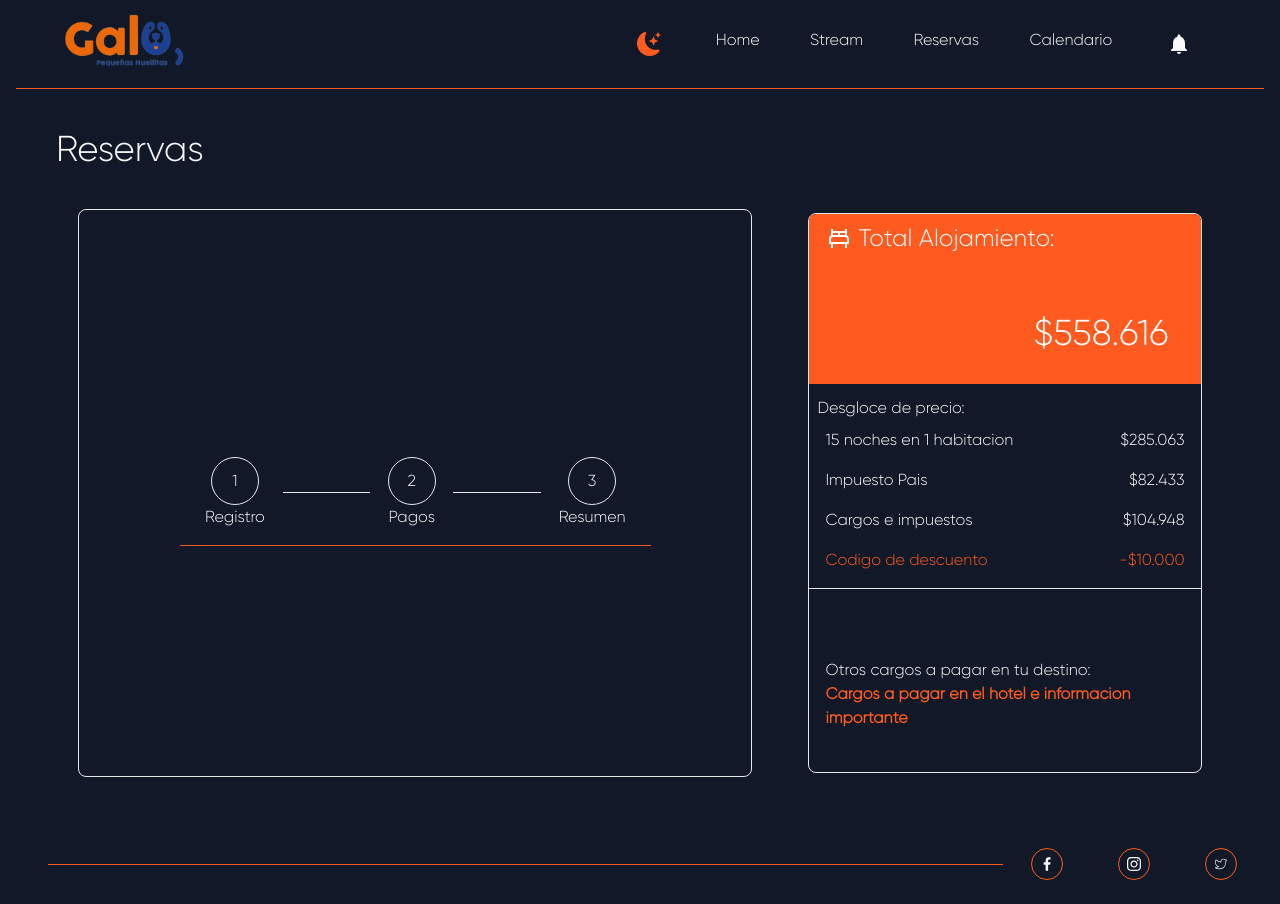
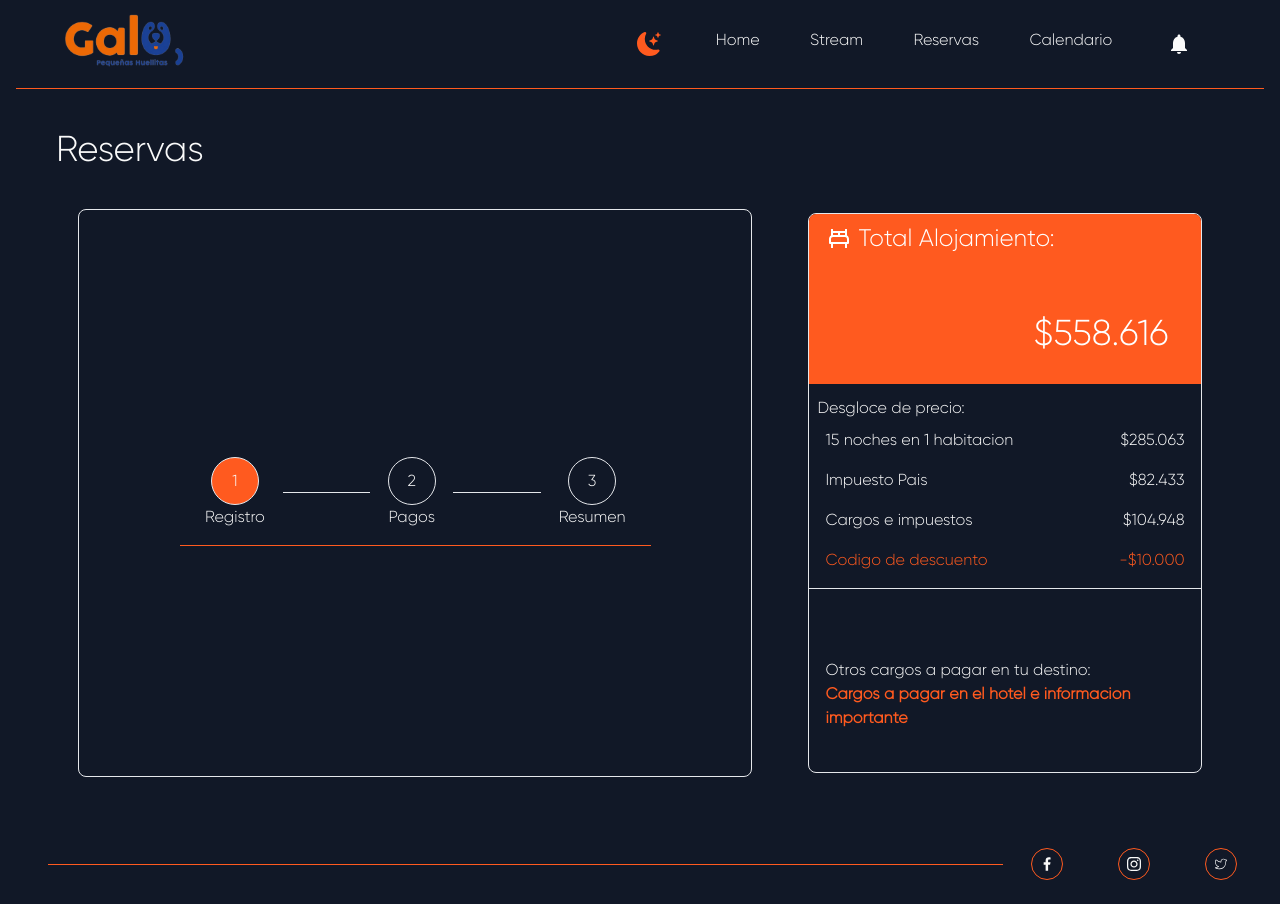
Before and after one commit to NahuelCempellin/Pet-Hotel-Galu, a React (Vite) app: page /reservas in a window 1280 px wide. Built offline with nearby package versions, Linux system fonts and the light colour scheme.

Commit message:
stepers agregados

```diff
--- a/src/components/PasosDePago/pasosDePago.jsx
+++ b/src/components/PasosDePago/pasosDePago.jsx
@@ -8,17 +8,17 @@ export default function PasosDePago(){
         <div className={`${theme? "text-blue-900" : "text-zinc-50"} border rounded-lg w-[60%] h-[71vh] flex flex-col items-center justify-center`}>
             <div className="w-[70%] flex items-center justify-around p-4 border-b border-orange-500">
             <div className="flex flex-col items-center">
-            <div className="border w-[3rem] h-[3rem] flex items-center justify-center rounded-full">1</div>
+            <div className="border w-[3rem] h-[3rem] flex items-center justify-center rounded-full bg-orange-500">1</div>
             <p>Registro</p>
             </div>
              <hr className="w-[20%]"/>
             <div className="flex flex-col items-center">
-            <div className="border w-[3rem] h-[3rem] flex items-center justify-center rounded-full">2</div>
+            <div className="border w-[3rem] h-[3rem] flex items-center justify-center rounded-full hover:bg-orange-500">2</div>
             <p>Pagos</p>
             </div>
             <hr className="w-[20%]"/>
             <div className="flex flex-col items-center">
-            <div className="border w-[3rem] h-[3rem] flex items-center justify-center rounded-full">3</div>
+            <div className="border w-[3rem] h-[3rem] flex items-center justify-center rounded-full hover:bg-orange-500">3</div>
              <p>Resumen</p>
             </div>
 
```
